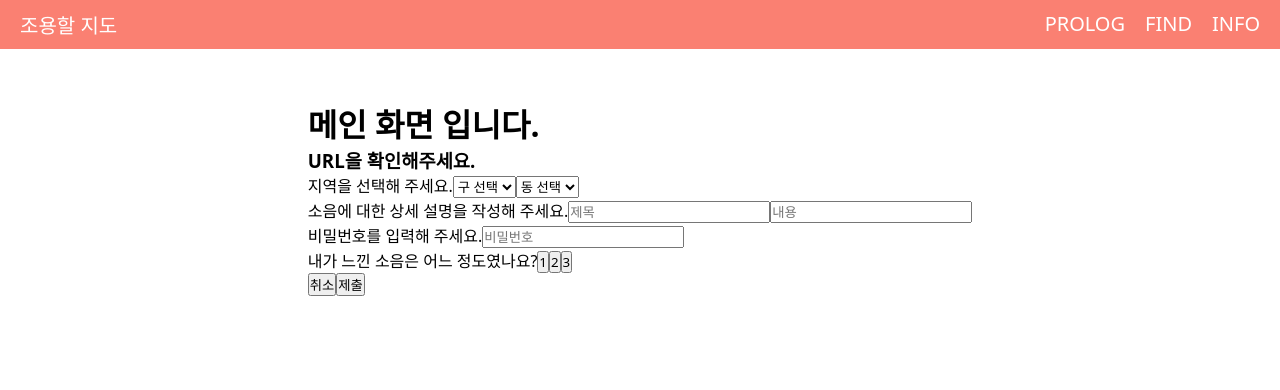
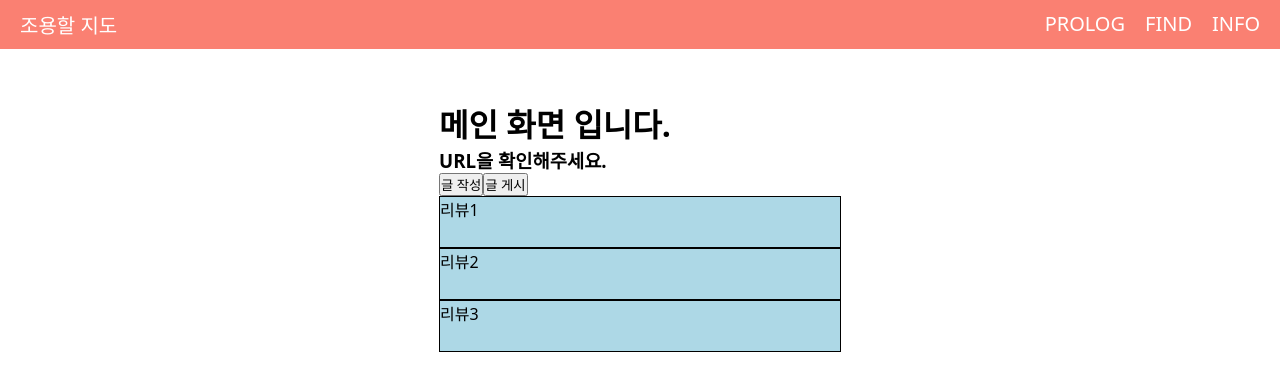
Before and after one commit to yyoumi4854/joyonghaljido, a Next.js app in the folder front/: page / in a window 1280 px wide. Shown: the top 390 px of the page. Built offline with nearby package versions, Linux system fonts and the light colour scheme.

Commit message:
dev pull 위한 커밋 충돌 시 dev 우선으로 받아올 예정

```diff
--- a/front/components/review/review.js
+++ b/front/components/review/review.js
@@ -1,4 +1,6 @@
+
 const Review = () => {
+
     return (
         <>
             review
--- a/front/components/review/reviewAddForm.js
+++ b/front/components/review/reviewAddForm.js
@@ -1,107 +1,121 @@
-import React, { useState } from "react";
+import React, { useState, useEffect} from "react";
+import {
+    ColorDiv1,
+    ColorDiv2,
+    ColorDiv3,
+    FloatClear,
+    FormContainer,
+} from "./reviewAddForm.style.js";
+
 
 const ReviewAddForm = () => {
-    const [form, setForm] = useState({
-        gu: "",
-        dong: "",
-        title: "",
-        description: "",
-        password: "",
-        noiseLevel: "",
-    });
 
-    const [selected, setSeleted] = useState("");
+    // review content
+    const [guSelect, setGuSelect] = useState('');
+    const [dongSelect, setDongSelect] = useState('');
+    const [title, setTitle] = useState('');
+    const [content, setContent] = useState('');
+    const [password, setPassword] = useState('');
+    const [noiseLevel, setNoiseLevel] = useState('');
+    const [review, SetReview] = useState([]);
 
-    function handleChange(e) {
-        const { name, value } = e.target;
-        setForm((prev) => ({
-            ...prev,
-            [name]: value,
-        }));
+    useEffect(()=>{
+
+    }, [])
+
+    const handleTitleChange = (e)=>{setTitle(e.target.value)}
+    const handleContentChange = (e)=>{setContent(e.target.value)}
+    const handlePasswordChange = (e)=>{setPassword(e.target.value)}
+    const handleNoiseLevelChange = (e)=>{setNoiseLevel(e.target.id)}
+
+    const handleAddSubmit = (e)=>{
+        // DUMMY :
+        e.preventDefault();
+        const newReview = {
+            gu: guSelect,
+            dong: dongSelect,
+            title: title,
+            content: content,
+            password: password,
+            noiseLevel: noiseLevel,
+        };
+        SetReview([...review, newReview]);
+
+        // REAL : 등록 버튼 눌렀을 때 이벤트 (api 연결)
+        // POST
+        // GET
     }
 
-    function handleSelect(e) {
-        setForm((prev) => ({
-            ...prev,
 
-        }))
-    }
-
-    function handleNoiseLevel(e) {
-        const { name, value } = e.target;
-        setForm((prev) => ({
-            ...prev,
-            [name]: value,
-        }));
-    }
-
-    async function handleSubmit(e) {
-        e.preventDefault();
-
-        // 등록 버튼 눌렀을 때의 이벤트 (api 연결)
-        // POST 요청
-
-        // & GET 요청
-    }
 
     return (
-        <form onSubmit={ handleSubmit }>
+        <>
+            <FormContainer>
+                {/* onSubmit={ handleAddSubmit } */}
+                <form onSubmit={ handleAddSubmit }>
                     <div>
-                <label>지역을 선택해 주세요.</label>
+                        <label>지역 선택</label>
                         <select name="gu">
-                    <option value="gu">구 선택</option>
-                    <option value="lime">Lime</option>
+                            <option value="구1">구1</option>
+                            <option value="구2">구2</option>
                         </select>
                         <select name="dong">
-                    <option value="dong">동 선택</option>
-                    <option value="lime">Lime</option>
-                </select>
+                            <option value="동1">동1</option>
+                            <option value="동2">동2</option>
+                            <option value="동3">동3</option>
+                            <option value="동4">동4</option>
+                        </select><br></br><br></br>
                     </div>
                     <div>
-                <label>소음에 대한 상세 설명을 작성해 주세요.</label>
+                        <label>소음에 대한 상세 설명을 작성해 주세요</label><br></br>
                         <input
                             type="text"
                             placeholder="제목"
                             name="title"
-                    value={ form.title }
-                    onChange={ handleChange }></input>
+                            value=''
+                            onChange={handleTitleChange}></input>
                         <input
                             type="text"
                             placeholder="내용"
                             name="description"
-                    value={ form.description }
-                    onChange={ handleChange }></input>
+                            value=''
+                            onChange={ handleContentChange}></input>
                     </div>
+                    <br></br>
+
+
                     <div>
-                <label>비밀번호를 입력해 주세요.</label>
+                        <label>비밀번호를 입력해 주세요.</label><br></br>
                         <input
                             type="text"
                             placeholder="비밀번호"
                             name="password"
-                    value={ form.password }
-                    onChange={ handleChange }></input>
+                            value=''
+                            onChange={ handlePasswordChange }></input>
                     </div>
+                    <br></br>
+
                     <div>
                         <label>내가 느낀 소음은 어느 정도였나요?</label>
-                <input
-                    type="button"
-                    name="bad"
-                    value="1"
-                    onClick={ handleNoiseLevel }></input>
-                <input
-                    type="button"
-                    name="soso"
-                    value="2"
-                    onClick={ handleNoiseLevel }></input>
-                <input
-                    type="button"
-                    name="good"
-                    value="3"
-                    onClick={ handleNoiseLevel }></input>
+
+                        <div></div>
+                        <ColorDiv1 id='1' onClick={handleNoiseLevelChange}></ColorDiv1>
+                        <ColorDiv2 id='2' onClick={handleNoiseLevelChange}></ColorDiv2>
+                        <ColorDiv3 id='3' onClick={handleNoiseLevelChange}></ColorDiv3>
+                        <FloatClear></FloatClear>
                     </div>
+
+
+
+                    <div>
+
                         <input type="button" value="취소"></input>
                         <input type="submit" value="제출"></input>
+                    </div>
                 </form>
+                <button onClick={()=>{alert(noiseLevel)}}>현재값</button>
+            </FormContainer>
+        </>
     )
 }
 
--- /dev/null
+++ b/front/components/review/reviewAddForm.style.js
@@ -0,0 +1,36 @@
+import styled from "styled-components";
+
+const ColorDiv1 = styled.div`
+    background-color:red;
+    width:30px;
+    height:30px;
+    float:left;
+`
+const ColorDiv2 = styled.div`
+    background-color:yellow;
+    width:30px;
+    height:30px;
+    float:left;
+`
+const ColorDiv3 = styled.div`
+    background-color:green;
+    width:30px;
+    height:30px;
+    float:left;
+`
+const FloatClear = styled.div`
+    clear:both;
+`
+
+const FormContainer = styled.div`
+    background-color:whitesmoke;
+    border: solid 1px black;
+`
+
+export {
+    ColorDiv1,
+    ColorDiv2,
+    ColorDiv3,
+    FloatClear,
+    FormContainer
+}
--- /dev/null
+++ b/front/components/review/reviewPage.js
@@ -0,0 +1,32 @@
+import ReviewAddForm from './reviewAddForm';
+import React, { useState, useEffect} from "react";
+import {
+    ReviewList
+} from "./reviewPage.style.js";
+
+const ReviewPage = () => {
+
+    const [isWriting, setIsWriting] = useState('off')
+
+    const handler = (e) => {
+        if(e.target.id == 'on'){setIsWriting(()=>'on')}
+        if(e.target.id == 'off'){setIsWriting(()=>'off')}
+    }
+
+    return (
+        <>
+            <button id='on'  onClick={handler}>글 작성</button>
+            <button id='off' onClick={handler}>글 게시</button>
+
+            <ReviewList>리뷰1</ReviewList>
+            <ReviewList>리뷰2</ReviewList>
+            <ReviewList>리뷰3</ReviewList>
+
+            {isWriting=='on' && <ReviewAddForm></ReviewAddForm>}
+        </>
+    );
+}
+
+export default ReviewPage;
+
+// setIsWriting(()=>1)
--- /dev/null
+++ b/front/components/review/reviewPage.style.js
@@ -0,0 +1,12 @@
+import styled from "styled-components";
+
+const ReviewList = styled.div`
+    background-color:lightblue;
+    border:solid black 1px;
+
+    width:400px;
+    height:50px;
+`
+export {
+    ReviewList,
+}
--- a/front/pages/index.js
+++ b/front/pages/index.js
@@ -1,11 +1,12 @@
-import ReviewAddForm from '../components/review/reviewAddForm';
+
+import ReviewPage from '../components/review/reviewPage';
 
 const Index = () => {
     return (
         <div>
             <h1>메인 화면 입니다.</h1>
             <h3>URL을 확인해주세요.</h3>
-            <ReviewAddForm />
+            <ReviewPage />
         </div>
     );
 }
```
Lines whose indentation alone changed are shown as unchanged.
